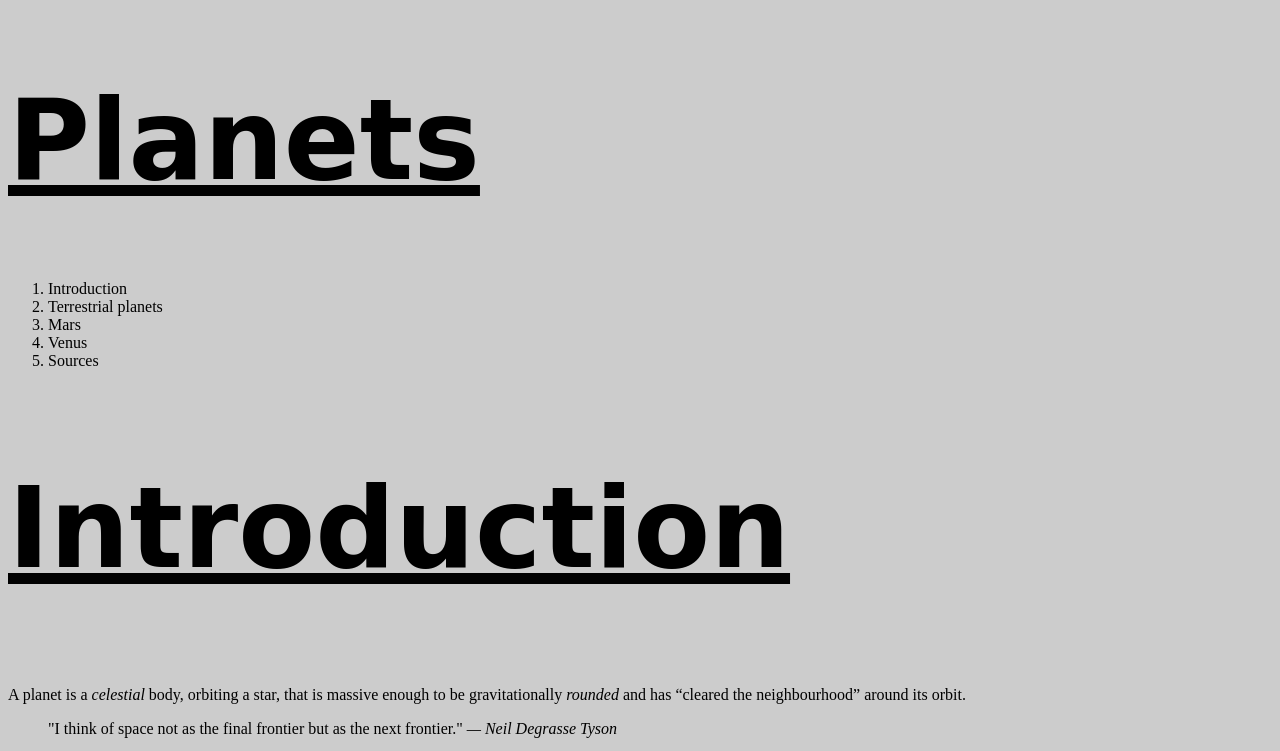
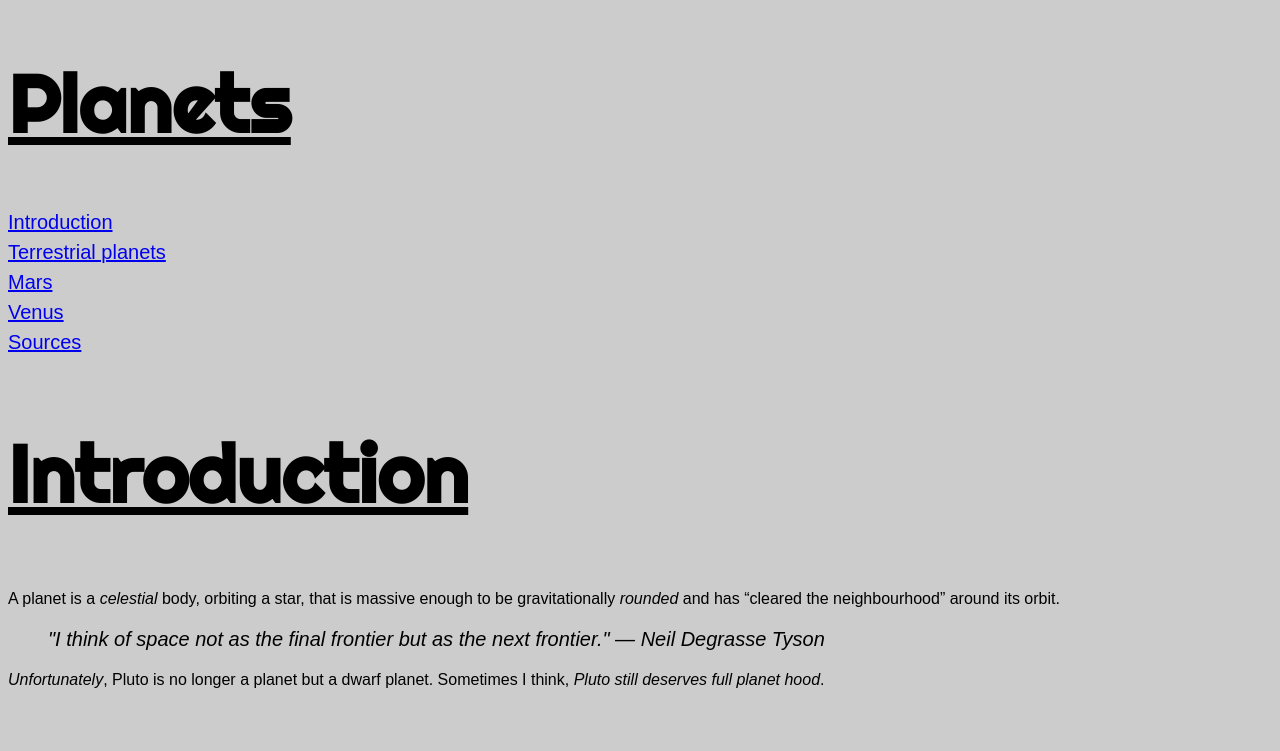
Before and after one commit to monicawinter/assignment-typography, a plain HTML site: page index.html in a window 1280 px wide. Shown: the top 751 px of the page. Drawn offline with Linux system fonts and the light colour scheme.

Commit message:
paragraph, block quote, and list css styling

```diff
--- a/css/main.css
+++ b/css/main.css
@@ -4,8 +4,30 @@ html {
 
 h1,h2 {
   font-weight: bold;
-  font-size: 7rem;
+  font-size: 5rem;
   font-style: bold;
   text-decoration: underline;
-  font-family: 'Lobster', cursive;
+  font-family: 'Righteous', cursive;
 }
+
+ol {
+  list-style-type: none;
+  line-height: 1.5;
+  padding: 0;
+  font-size: 1.25rem;
+  font-family: Arial, sans-serif;
+}
+
+p {
+  font-weight: normal;
+  font-size: 1rem;
+  font-style: normal;
+  font-family: Arial, sans-serif;
+}
+
+blockquote {
+  font-weight: normal;
+  font-size: 1.25rem;
+  font-style: italic;
+  font-family: Arial, sans-serif;
+}
--- a/index.html
+++ b/index.html
@@ -14,6 +14,7 @@
   </header>
 
   <nav>
+    <a href="#">
         <ol>
           <li>Introduction</li>
           <li>Terrestrial planets</li>
@@ -21,6 +22,7 @@
           <li>Venus</li>
           <li>Sources</li>
         </ol>
+      </a>
   </nav>
 
   <main>
```
Lines whose indentation alone changed are shown as unchanged.
